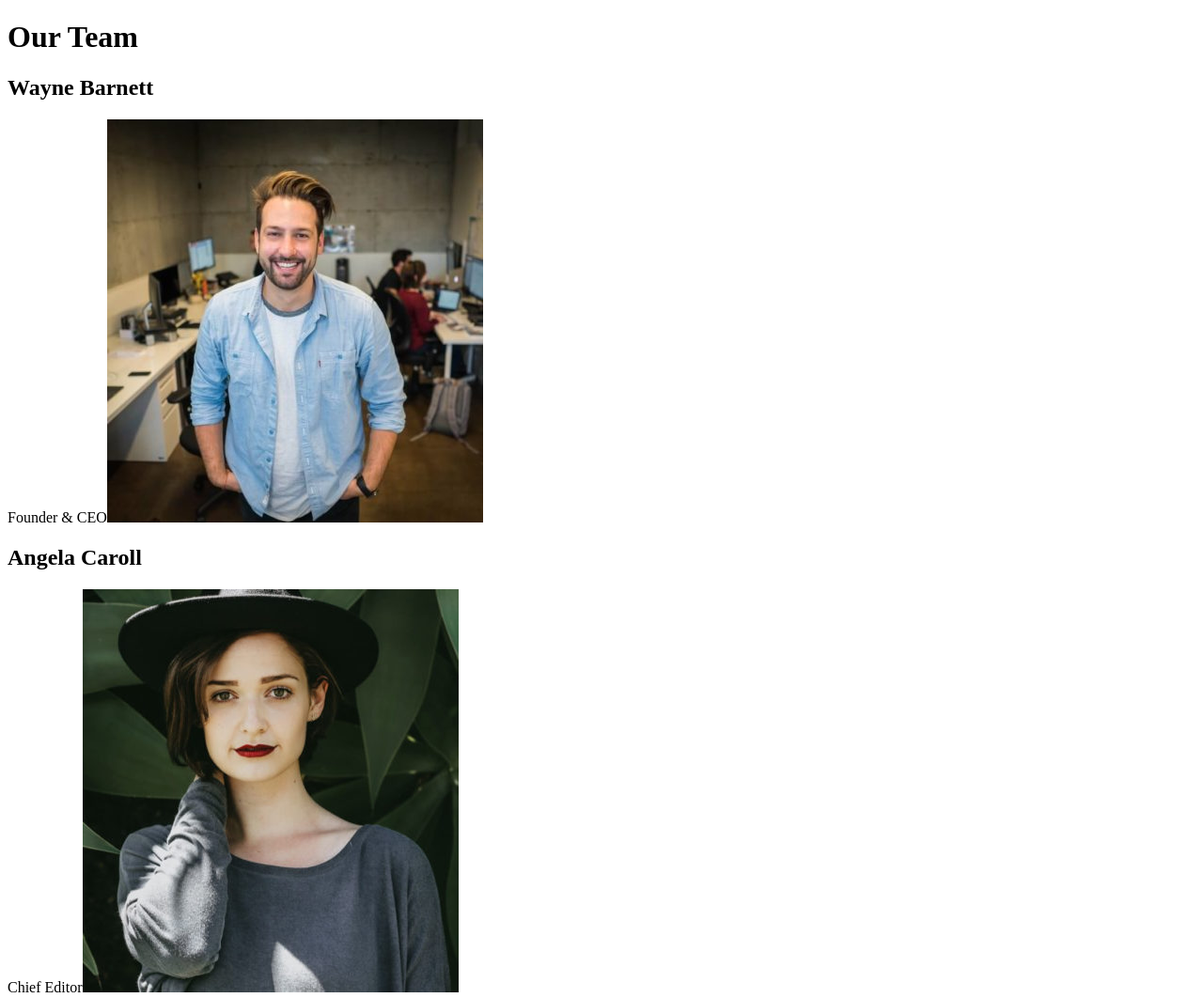
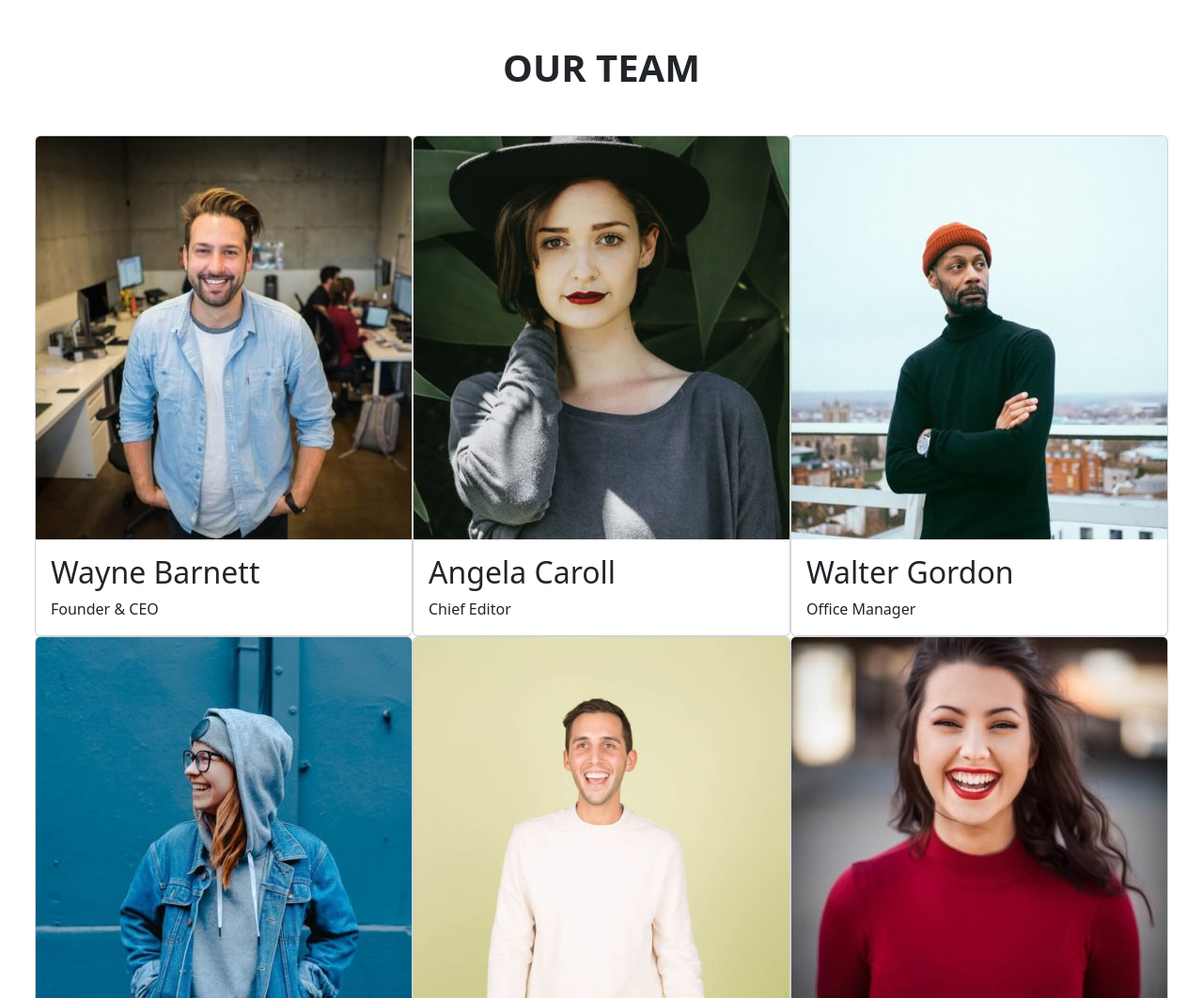
Before and after one commit to PietroAntonioNini/js-our-team, a plain HTML site: page index.html in a window 1280 px wide. Shown: the top 1062 px of the page at 94% size. Drawn offline with nearby package versions, Linux system fonts and the light colour scheme.

Commit message:
Esercizio completato

```diff
--- a/index.html
+++ b/index.html
@@ -4,11 +4,28 @@
     <meta charset="UTF-8">
     <meta name="viewport" content="width=device-width, initial-scale=1.0">
     <title>Our Team</title>
+
+    <!-- bootstrap -->
+    <link href="https://cdn.jsdelivr.net/npm/bootstrap@5.3.2/dist/css/bootstrap.min.css" rel="stylesheet" integrity="sha384-T3c6CoIi6uLrA9TneNEoa7RxnatzjcDSCmG1MXxSR1GAsXEV/Dwwykc2MPK8M2HN" crossorigin="anonymous">
 </head>
 <body>
-    <h1>Our Team</h1>
-    <div id="team-members"></div>
+    <h1 class="text-center text-uppercase fw-bold mb-5 mt-5 ">Our Team</h1>
+
+    <div class="row row-cols-1">
+
+        <div id="team-members" class="d-flex flex-wrap justify-content-center">
+
+        </div>
+
+    </div>
+
+
+
+
 
     <script src="./js/script.js"></script>
+
+    <!-- bootstrap -->
+    <script src="https://cdn.jsdelivr.net/npm/bootstrap@5.3.2/dist/js/bootstrap.bundle.min.js" integrity="sha384-C6RzsynM9kWDrMNeT87bh95OGNyZPhcTNXj1NW7RuBCsyN/o0jlpcV8Qyq46cDfL" crossorigin="anonymous"></script>
 </body>
 </html>
--- a/js/script.js
+++ b/js/script.js
@@ -41,22 +41,28 @@ for (const members of teamMembers) {
     const card = document.createElement("div");
     card.classList.add("card");
 
+    //creo un elemento per l'immagine per ogni membro
+    const img = document.createElement("img");
+    img.src = `../img/${members.foto}`;
+    img.alt = members.nome;
+    img.classList.add("card-img-top");
+    card.appendChild(img);
+
+    //creo un elemento HTML per aggiungere una stilizzazione di bootstrap
+    const cardBody = document.createElement("div");
+    cardBody.classList.add("card-body");
+    card.appendChild(cardBody);
+
     //creo un elemento per il nome per ogni membro
     const name = document.createElement("h2");
     name.textContent = members.nome;
-    card.appendChild(name);
+    name.classList.add("card-title");
+    cardBody.appendChild(name);
 
     //creo un elemento per il ruolo per ogni membro
     const role = document.createElement("span");
     role.textContent = members.ruolo;
-    card.appendChild(role);
-    console.log(role);
-
-    //creo un elemento per l'immagine per ogni membro
-    const img = document.createElement("img");
-    img.src = `../img/${members.foto}`;
-    img.alt = members.nome;
-    card.appendChild(img);
+    cardBody.appendChild(role);
 
     //aggiungo la card al container
     const container = document.getElementById("team-members");
```
